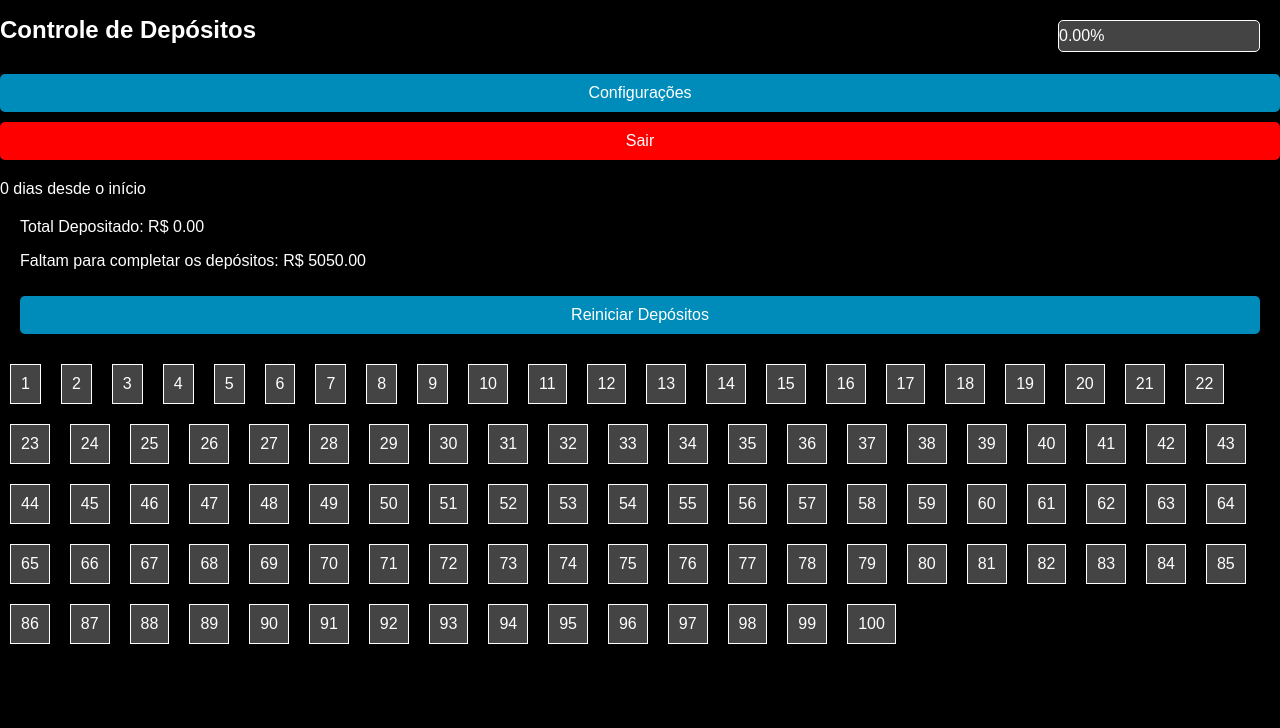
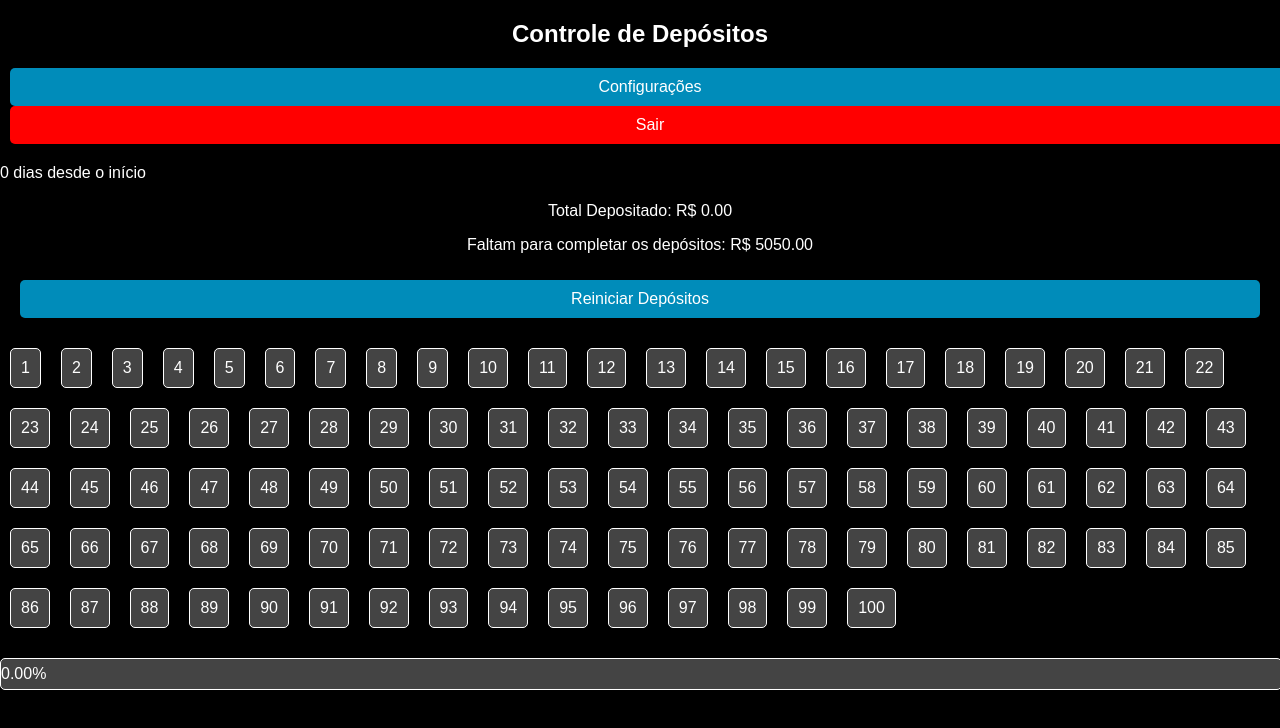
Before and after one commit to EMS-TI/Investimentos, a plain HTML site: page depositos.html in a window 1280 px wide. Drawn offline with Linux system fonts and the light colour scheme.

Commit message:
index.html

```diff
--- a/styles.css
+++ b/styles.css
@@ -5,16 +5,19 @@ body {
     color: #fff;
 }
 
+h1 {
+    font-size: 24px;
+    margin: 20px 0;
+    text-align: center;
+}
+
 .login-container {
     display: flex;
+    flex-direction: column;
     justify-content: center;
     align-items: center;
     height: 100vh;
-}
-
-h1 {
-    font-size: 24px;
-    margin-bottom: 20px;
+    padding: 20px;
 }
 
 input {
@@ -59,6 +62,7 @@ button:hover {
 
 .total-info {
     margin: 20px;
+    text-align: center;
 }
 
 .deposit-box {
@@ -69,6 +73,12 @@ button:hover {
     border: 1px solid #fff;
     cursor: pointer;
     position: relative;
+    border-radius: 5px;
+    transition: background-color 0.3s;
+}
+
+.deposit-box:hover {
+    background-color: #666; /* Altera a cor quando o mouse passa */
 }
 
 .marked {
@@ -87,15 +97,14 @@ button:hover {
 }
 
 #progressBar {
-    position: absolute;
-    top: 20px;
-    right: 20px;
-    width: 200px;
+    position: relative;
+    width: 100%;
     height: 30px;
     background-color: #444;
     border: 1px solid #fff;
     border-radius: 5px;
     overflow: hidden;
+    margin-top: 20px;
 }
 
 #progress {
@@ -109,4 +118,9 @@ button:hover {
 
 #menu {
     margin: 20px 0;
+    text-align: center;
 }
+
+#menu button {
+    margin: 0 10px; /* Espaçamento entre os botões do menu */
+}
```
